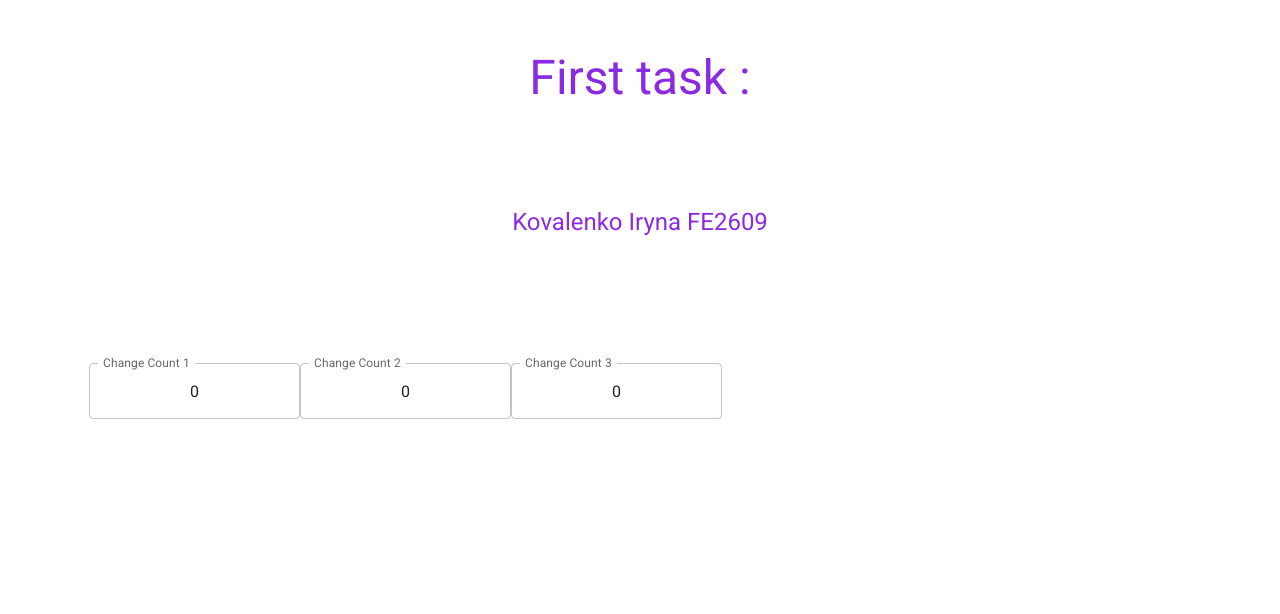
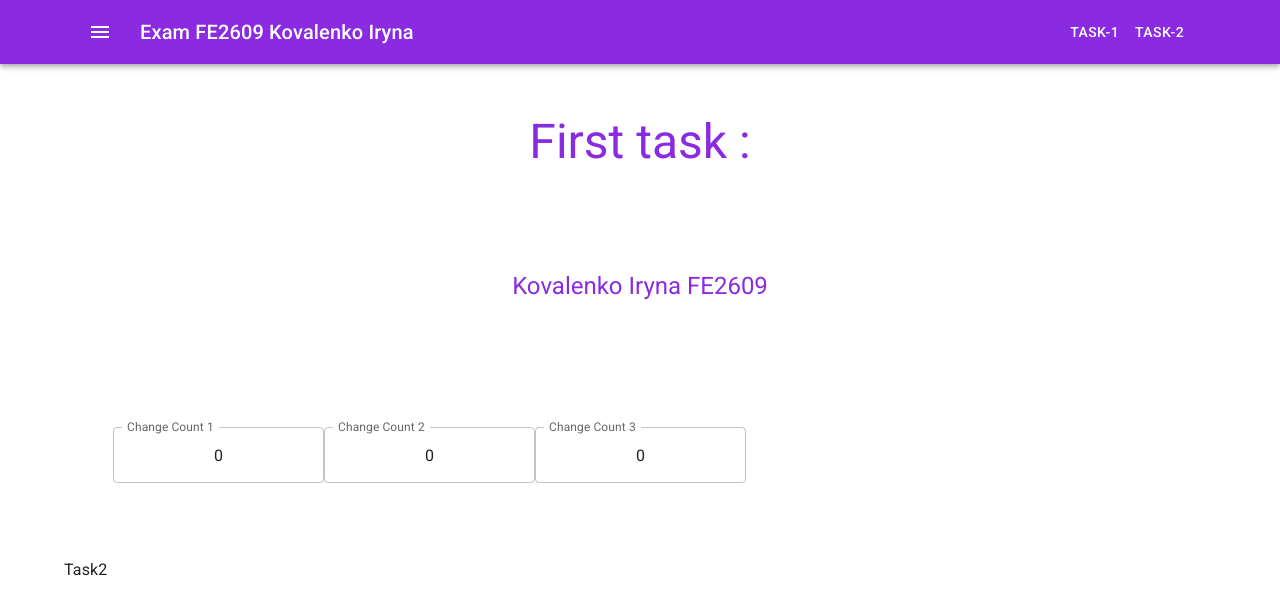
Before and after one commit to Irina77777777/Exam2609-React, a React (Create React App) app: page / in a window 1280 px wide. Shown: the top 614 px of the page. Built offline with nearby package versions, Linux system fonts and the light colour scheme.

Commit message:
don't work router

```diff
--- a/package.json
+++ b/package.json
@@ -16,6 +16,7 @@
     "@types/react-dom": "^18.0.10",
     "react": "^18.2.0",
     "react-dom": "^18.2.0",
+    "react-router-dom": "^6.7.0",
     "react-scripts": "5.0.1",
     "typescript": "^4.9.4",
     "web-vitals": "^2.1.4"
--- a/src/container/App/App.tsx
+++ b/src/container/App/App.tsx
@@ -1,58 +1,19 @@
-import { Container, TextField, Typography } from '@mui/material'
+
 import CssBaseline from '@mui/material/CssBaseline'
-import { useState } from 'react'
+import Header from 'container/Header/Header'
+import { StyledEngineProvider } from '@mui/material/styles'
 import './App.css'
+import Main from 'container/Main/Main'
+
 
 type Props = {}
 const App = (props: Props) => {
-    const [count, setCount] = useState<number>(0)
-    const [count2, setCount2] = useState<number>(0)
-     const [count1, setCount1] = useState<number>(0)
     return (
-        <>
+        <StyledEngineProvider injectFirst>
             <CssBaseline />
-            <Typography
-                variant="h3"
-                align="center"
-                component="h1"
-                color="blueviolet"
-                sx={{ padding: '50px 0' }}
-            >
-                First task :
-            </Typography>
-            <Typography
-                variant="h5"
-                align="center"
-                component="h1"
-                color="blueviolet"
-                sx={{ padding: '50px 0' }}
-            >
-                Kovalenko Iryna FE2609
-            </Typography>
-
-            <Container maxWidth="lg" sx={{ padding: '50px 10px' }}>
-                <div className="buttonchiki">
-                    <TextField
-                        label="Change Count 1"
-                        value={count}
-                        variant="outlined"
-                        onClick={() => setCount(count + 1)}
-                    ></TextField>
-                    <TextField
-                        label="Change Count 2"
-                        value={count2}
-                        variant="outlined"
-                        onClick={() => setCount2(count2 + 1)}
-                    ></TextField>
-                    <TextField
-                        label="Change Count 3"
-                        value={count1}
-                        variant="outlined"
-                        onClick={() => setCount1(count1 + 1)}
-                    ></TextField>
-                </div>
-            </Container>
-        </>
+            <Header />
+            <Main />
+        </StyledEngineProvider>
     )
 }
 export default App
--- /dev/null
+++ b/src/container/Header/Header.tsx
@@ -0,0 +1,49 @@
+import AppBar from '@mui/material/AppBar'
+import Toolbar from '@mui/material/Toolbar'
+import Typography from '@mui/material/Typography'
+import Button from '@mui/material/Button'
+import IconButton from '@mui/material/IconButton'
+import MenuIcon from '@mui/icons-material/Menu'
+import  Container  from '@mui/material/Container'
+import { NavLink } from 'react-router-dom'
+
+type Props = {}
+const Header = (props: Props) => {
+    return (
+        <>
+            <AppBar
+                position="static"
+                style={{
+                    background: 'blueviolet',
+                }}
+            >
+                <Container maxWidth="lg">
+                    <Toolbar>
+                        <IconButton
+                            size="large"
+                            edge="start"
+                            color="inherit"
+                            aria-label="menu"
+                            sx={{ mr: 2 }}
+                        >
+                            <MenuIcon />
+                        </IconButton>
+                        <Typography
+                            variant="h6"
+                            component="div"
+                            sx={{ flexGrow: 1 }}
+                        >
+                            Exam FE2609 Kovalenko Iryna
+                        </Typography>
+                        <Button color="inherit">
+                            Task-1
+                        </Button>
+                        <Button color="inherit">
+                           Task-2</Button>
+                    </Toolbar>
+                </Container>
+            </AppBar>
+        </>
+    )
+}
+export default Header
--- /dev/null
+++ b/src/container/Main/Main.tsx
@@ -0,0 +1,20 @@
+import { Container } from "@mui/material"
+import Task1 from "container/Task1/Task1"
+import Task2 from "container/Task2/Task2"
+import {Routes, Route} from 'react-router-dom'
+
+type Props = {}
+const Main = (props: Props) => {
+    return (
+        <Container maxWidth="lg" component="main">
+
+            <Task1 />
+            <Task2 />
+             {/* <Routes>
+                 <Route path="/" element={<Task1 />} />
+                 <Route path="/TASK-2" element={<Task2 />} />
+            </Routes>   */}
+        </Container>
+    )
+}
+export default Main
--- /dev/null
+++ b/src/container/Task1/Task1.tsx
@@ -0,0 +1,55 @@
+import { Container, TextField, Typography } from '@mui/material'
+import { useState } from 'react'
+
+type Props = {}
+const Task1 = (props: Props) => {
+ const [count, setCount] = useState<number>(0)
+ const [count2, setCount2] = useState<number>(0)
+ const [count1, setCount1] = useState<number>(0)
+    return (
+        <div>
+            <Typography
+                variant="h3"
+                align="center"
+                component="h1"
+                color="blueviolet"
+                sx={{ padding: '50px 0' }}
+            >
+                First task :
+            </Typography>
+            <Typography
+                variant="h5"
+                align="center"
+                component="h1"
+                color="blueviolet"
+                sx={{ padding: '50px 0' }}
+            >
+                Kovalenko Iryna FE2609
+            </Typography>
+
+            <Container maxWidth="lg" sx={{ padding: '50px 10px' }}>
+                <div className="buttonchiki">
+                    <TextField
+                        label="Change Count 1"
+                        value={count}
+                        variant="outlined"
+                        onClick={() => setCount(count + 1)}
+                    ></TextField>
+                    <TextField
+                        label="Change Count 2"
+                        value={count2}
+                        variant="outlined"
+                        onClick={() => setCount2(count2 + 1)}
+                    ></TextField>
+                    <TextField
+                        label="Change Count 3"
+                        value={count1}
+                        variant="outlined"
+                        onClick={() => setCount1(count1 + 1)}
+                    ></TextField>
+                </div>{' '}
+            </Container>
+        </div>
+    )
+}
+export default Task1
--- /dev/null
+++ b/src/container/Task2/Task2.tsx
@@ -0,0 +1,7 @@
+type Props = {}
+const Task2 = (props: Props) => {
+  return (
+    <div>Task2</div>
+  )
+}
+export default Task2
```
Also changed, not shown: 1 other file (tests, documents, lock files or other folders).
